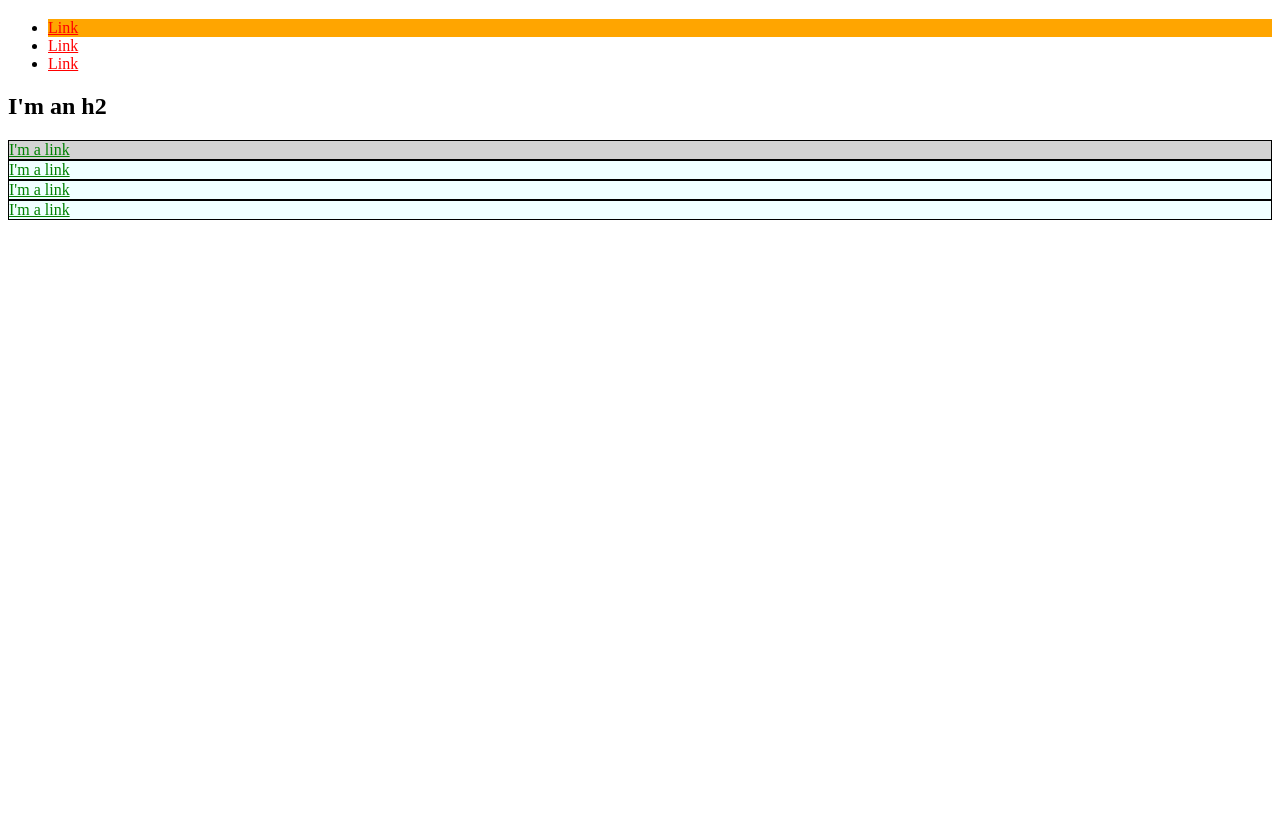
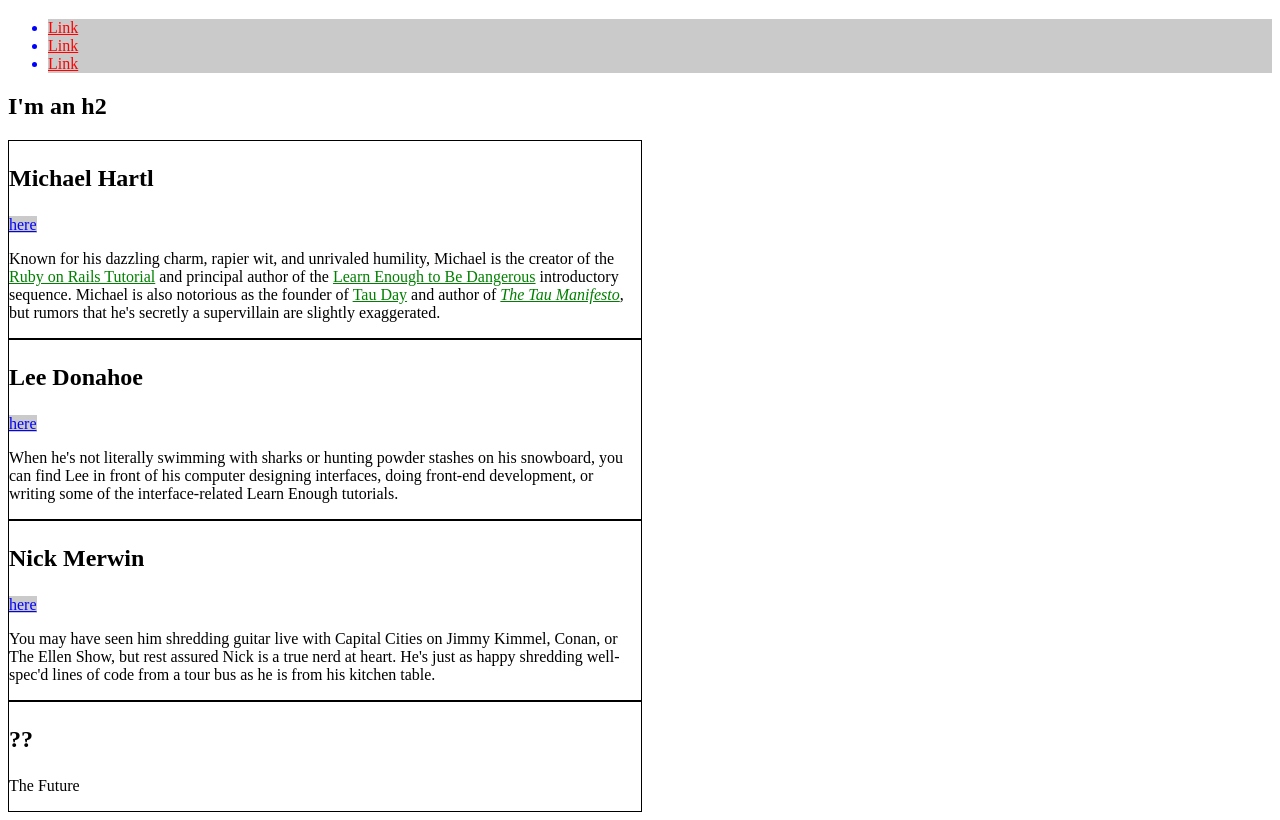
Before and after one commit to Fendev-repo/Fendev-repo.github.io, a plain HTML site: page index.html in a window 1280 px wide. Shown: the part 61-881 px from the top of the page. Before the commit the page ends 800 px from the top, so only its background shows below. Drawn offline with Linux system fonts and the light colour scheme.

Commit message:
3.6 rem isn’t just for dreaming

```diff
--- a/index.html
+++ b/index.html
@@ -5,54 +5,103 @@
     <meta charset="utf-8">
     <style>
 
+      /* GLOBAL STYLES */
       a {
-        color: red;
+        color: #f00;
       }
-      #exec-bio {
-        background-color: lightgray;
+
+      /* SOCIAL STYLES */
+      .social-link {
+        background: rgba(150, 150, 150, 0.5);
+        color: blue;
+      }
+
+      /* BIO STYLES */
+      .bio-wrapper {
+        font-size: 24px;
       }
       .bio-box {
         border: 1px solid black;
+        font-size: 1rem;
+        width: 50%;
       }
-      .bio-box a {
+      .bio-box h3 {
+        font-size: 1.5em;
+      }
+      .bio-copy {
+        font-size: 1em;
+      }
+      .bio-copy a {
         color: green;
       }
-
-      #orange-me {
-        background-color: orange;
-      }
-
-      .azure-me {
-        background-color: azure;
-      }
+</style>
 
     </style>
   </head>
   <body>
     <h1>I'm an h1</h1>
     <ul>
-      <li id="orange-me">
+      <li class="social-link">
         <a href="http://example.com/">Link</a>
       </li>
-      <li>
+      <li class="social-link">
         <a href="http://example.com/">Link</a>
       </li>
-      <li>
+      <li class="social-link">
         <a href="http://example.com/">Link</a>
       </li>
     </ul>
     <h2>I'm an h2</h2>
-    <div id="exec-bio" class="bio-box azure-me">
-      <a href="http://example.com/">I'm a link</a>
-    </div>
-    <div class="bio-box azure-me">
-      <a href="http://example.com/">I'm a link</a>
-    </div>
-    <div class="bio-box azure-me">
-      <a href="http://example.com/">I'm a link</a>
-    </div>
-    <div class="bio-box azure-me">
-      <a href="http://example.com/">I'm a link</a>
+    <div class="bio-wrapper">
+      <div class="bio-box">
+        <h3>Michael Hartl</h3>
+        <a href="http://twitter.com/mhartl" class="social-link">here</a>
+        <div class="bio-copy">
+          <p>
+            Known for his dazzling charm, rapier wit, and unrivaled humility,
+            Michael is the creator of the
+            <a href="http://railstutorial.org/">Ruby on Rails
+            Tutorial</a> and principal author of the
+            <a href="https://learnenough.com/">
+            Learn Enough to Be Dangerous</a> introductory sequence. Michael
+            is also notorious as the founder of
+            <a href="http://tauday.com/">Tau Day</a> and author of
+            <a href="http://tauday.com/tau-manifesto"><em>The Tau
+            Manifesto</em></a>, but rumors that he's secretly a supervillain
+            are slightly exaggerated.
+          </p>
+        </div>
+      </div>
+      <div class="bio-box">
+        <h3>Lee Donahoe</h3>
+        <a href="https://twitter.com/leedonahoe" class="social-link">here</a>
+        <div class="bio-copy">
+          <p>
+            When he's not literally swimming with sharks or hunting powder stashes on
+            his snowboard, you can find Lee in front of his computer designing
+            interfaces, doing front-end development, or writing some of the
+            interface-related Learn Enough tutorials.
+          </p>
+        </div>
+      </div>
+      <div class="bio-box">
+        <h3>Nick Merwin</h3>
+        <a href="https://twitter.com/nickmerwin" class="social-link">here</a>
+        <div class="bio-copy">
+          <p>
+            You may have seen him shredding guitar live with Capital Cities on Jimmy
+            Kimmel, Conan, or The Ellen Show, but rest assured Nick is a true nerd at
+            heart. He's just as happy shredding well-spec'd lines of code from a tour
+            bus as he is from his kitchen table.
+          </p>
+        </div>
+      </div>
+      <div class="bio-box">
+        <h3>??</h3>
+        <p>
+          The Future
+        </p>
+      </div>
     </div>
   </body>
 </html>
```
